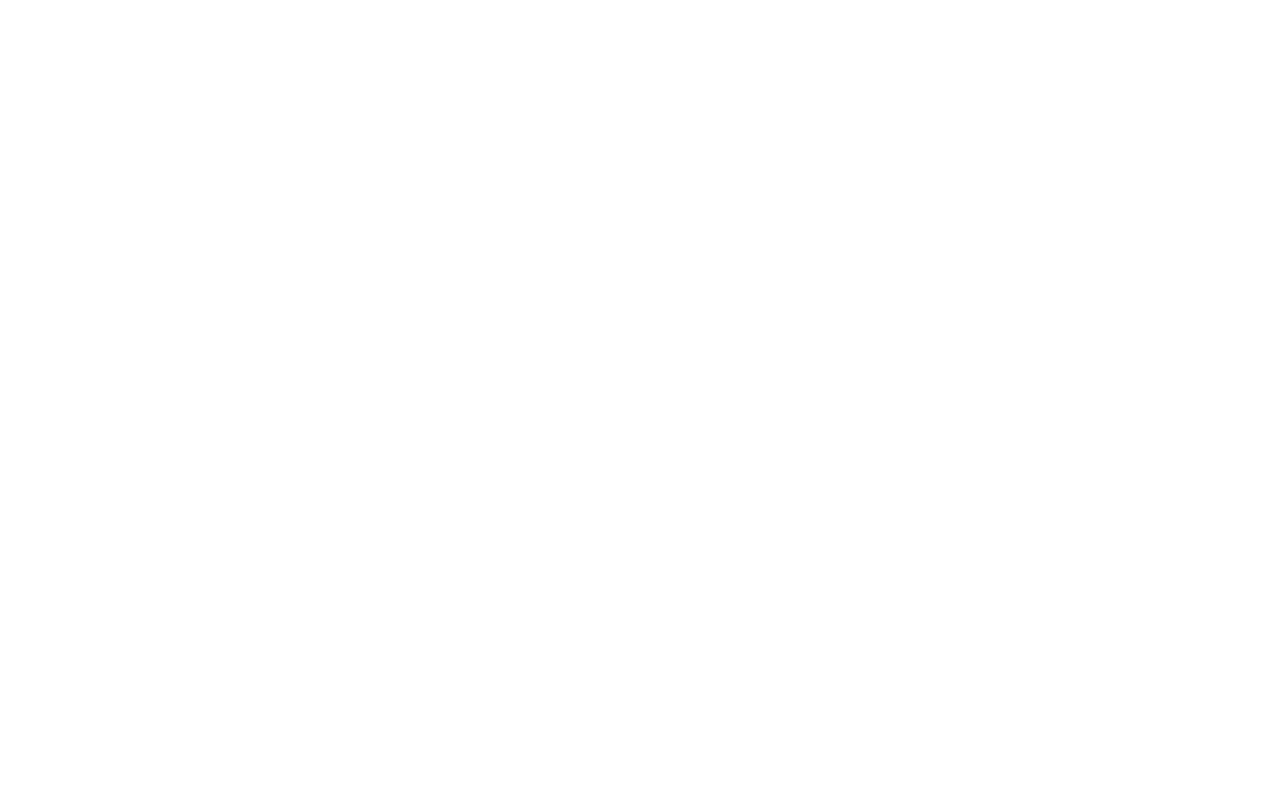
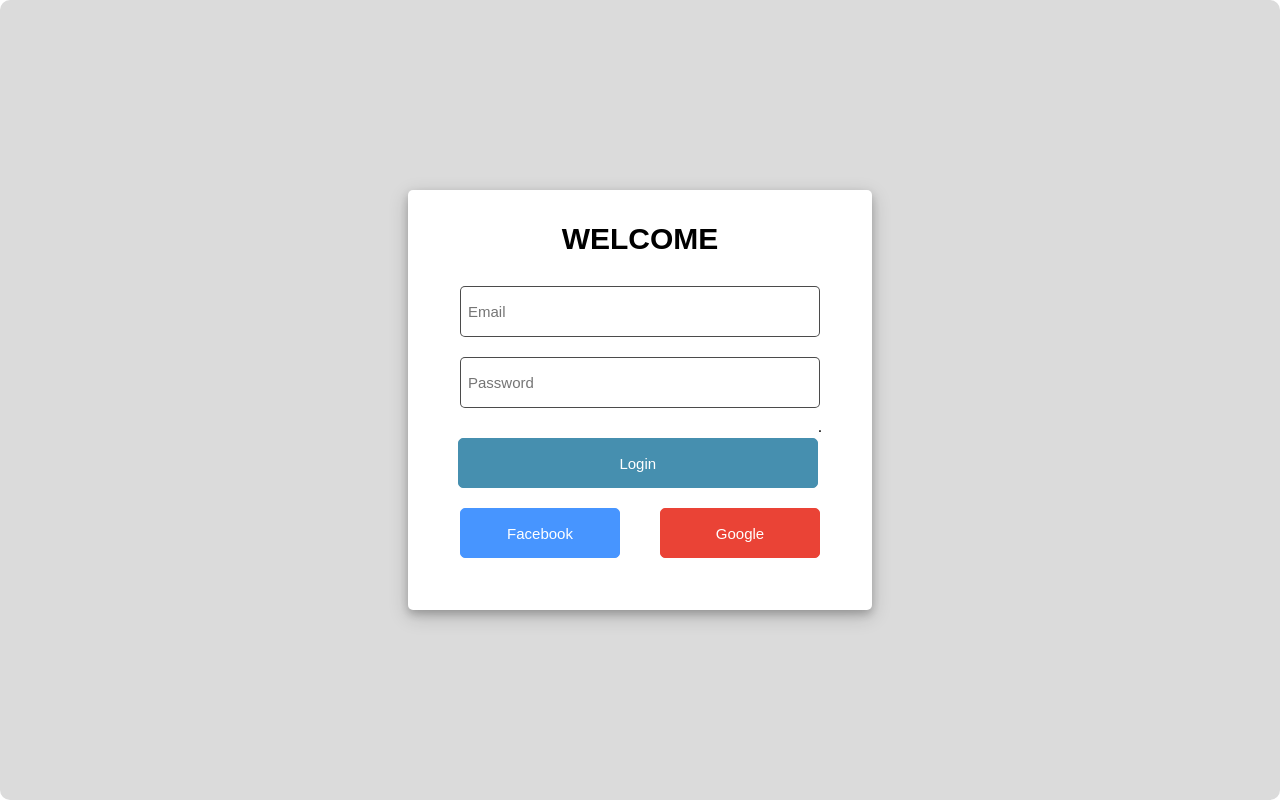
Before and after one commit to than11thao/LoginFormDAC, a React (Create React App) app in the folder Frontend/: page /login in a window 1280 px wide. Before the commit this address had no page. Built offline with nearby package versions, Linux system fonts and the light colour scheme.

Commit message:
edit loginform

```diff
--- a/Frontend/src/App.js
+++ b/Frontend/src/App.js
@@ -1,16 +1,33 @@
-import React, { lazy, Suspense } from 'react';
-import { Routes, Route, BrowserRouter } from 'react-router-dom';
+import React, { lazy, Suspense } from "react";
+import { Routes, Route, BrowserRouter } from "react-router-dom";
 
-// const LazyLoginPage = lazy(() => import('./views/LoginPage/LoginPage'));
-const LazyHomePage = lazy(() => import('./views/HomePage/HomePage'));
+const LazyLoginPage = lazy(() => import("./views/LoginPage/LoginPage"));
+const LazyHomePage = lazy(() => import("./views/HomePage/HomePage"));
 
 function App() {
   return (
     <BrowserRouter>
       <Routes>
-        {/*<Route path="/" element={<Suspense fallback={<div>Loading...</div>}><LazyLoginPage /></Suspense>} />*/}
-        {<Route path="/" element={<Suspense fallback={<div>Loading...</div>}><LazyHomePage /></Suspense>} />}
-
+        {
+          <Route
+            path="/login"
+            element={
+              <Suspense fallback={<div>Loading...</div>}>
+                <LazyLoginPage />
+              </Suspense>
+            }
+          />
+        }
+        {
+          <Route
+            path="/home"
+            element={
+              <Suspense fallback={<div>Loading...</div>}>
+                <LazyHomePage />
+              </Suspense>
+            }
+          />
+        }
       </Routes>
     </BrowserRouter>
   );
--- a/Frontend/src/components/LoginForm/LoginForm.jsx
+++ b/Frontend/src/components/LoginForm/LoginForm.jsx
@@ -33,19 +33,15 @@
         email,
         password,
       });
-      //   setUser({ ...user, err: "", success: res.data.msg });
+      setUser({ ...user, err: "", success: res.data.msg });
       console.log("API Response:", res.data);
       localStorage.setItem("firstLogin", true);
 
       dispatch(dispatchLogin());
-      navigate.push("/");
+      navigate("/home");
     } catch (err) {
-      console.log(
-        "API response is undefined or does not have the expected structure.",
-        err
-      );
-      //   err.response.data.msg &&
-      //   setUser({ ...user, err: err.response.data.msg, success: "" });
+      err.response.data.msg &&
+        setUser({ ...user, err: err.response.data.msg, success: "" });
     }
   };
 
```
